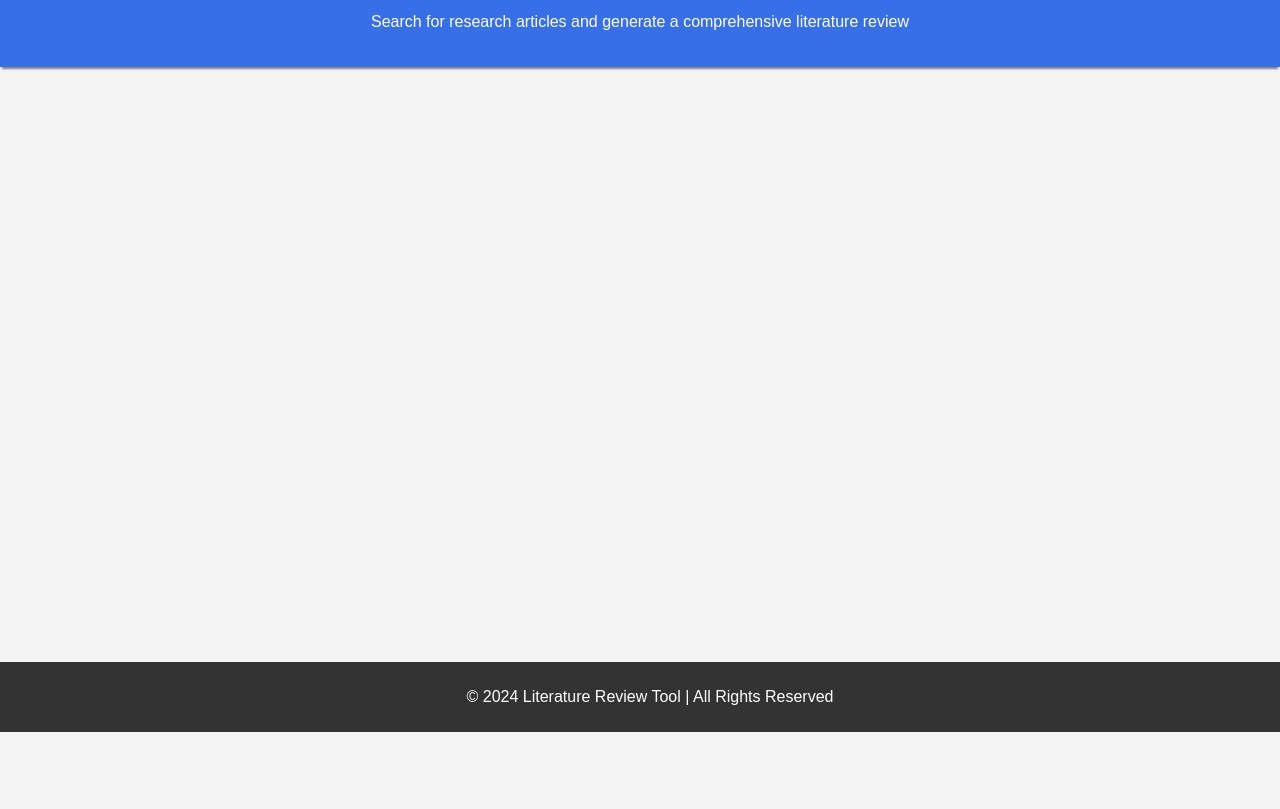
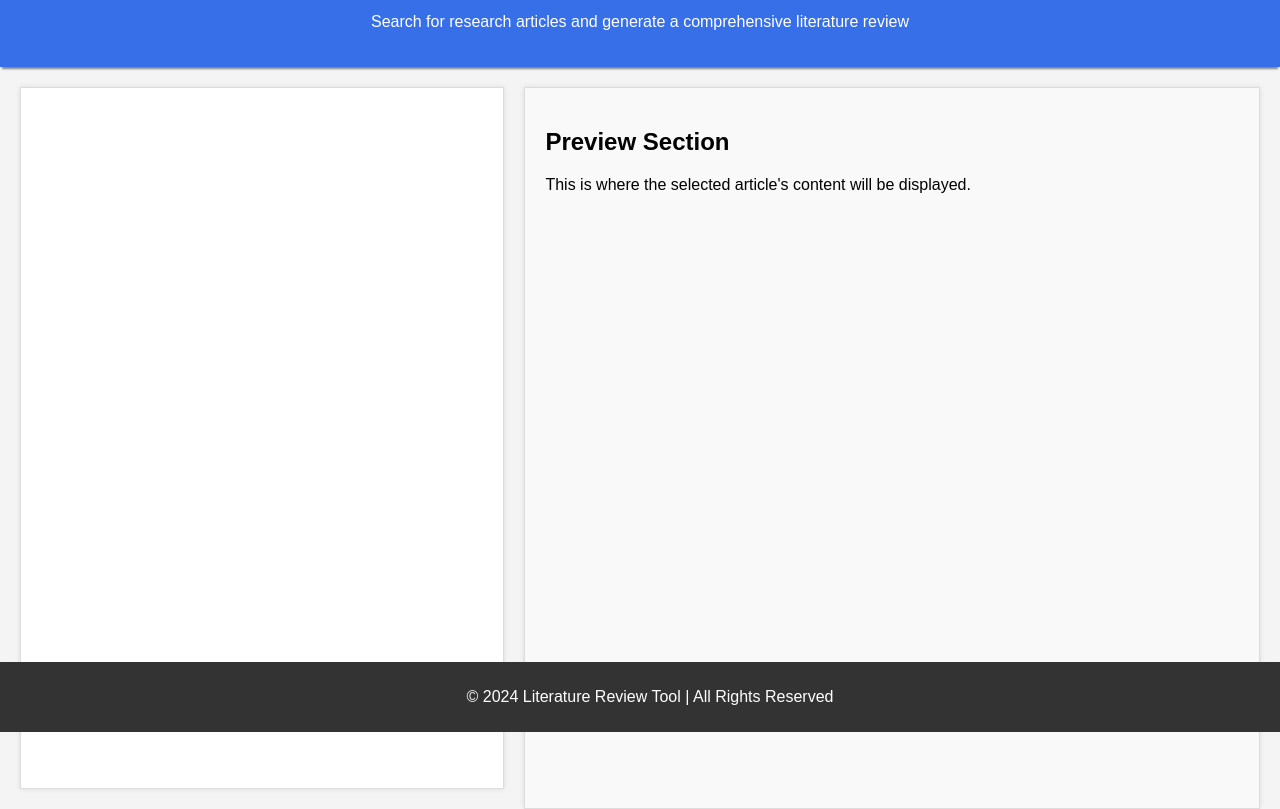
Before and after one commit to zahrakhan010/search-engine-demo, a plain HTML site: page index.html in a window 1280 px wide. Shown: the part 68-877 px from the top of the page. Before the commit the page ends 800 px from the top, so only its background shows below. Drawn offline with Linux system fonts and the light colour scheme; a script that the page names is missing.

Commit message:
Update index.html

```diff
--- a/index.html
+++ b/index.html
@@ -1,5 +1,6 @@
 <!DOCTYPE html>
 <html lang="en">
+
 <head>
     <meta charset="UTF-8">
     <meta name="viewport" content="width=device-width, initial-scale=1.0">
@@ -12,6 +13,7 @@
             margin: 0;
             padding: 0;
         }
+
         header {
             background-color: #376fe9;
             color: white;
@@ -19,20 +21,45 @@
             text-align: center;
             box-shadow: 0 4px 2px -2px gray;
         }
+
         h1 {
             margin: 0;
             font-size: 2.5em;
         }
+
         main {
+            display: flex;
             padding: 20px;
+            height: calc(100vh - 120px); /* Adjust for header and footer */
         }
-        #searchBox {
-            margin: 30px 0;
+
+        #searchResults {
+            width: 40%;
+            max-width: 40%;
+            margin-right: 20px;
+            height: 100%;
+            border: 1px solid #ddd;
+            background-color: white;
+            overflow-y: auto;
+            box-shadow: 0 0 5px rgba(0, 0, 0, 0.1);
+            padding: 10px;
         }
-        #results {
-            display: none;
-            margin-top: 30px;
+
+        #preview {
+            width: 60%;
+            max-width: 60%;
+            height: 100%;
+            border: 1px solid #ddd;
+            background-color: #f9f9f9;
+            padding: 20px;
+            box-shadow: 0 0 5px rgba(0, 0, 0, 0.1);
+            overflow-y: auto;
         }
+
+        .gcse-search {
+            margin-bottom: 20px;
+        }
+
         footer {
             text-align: center;
             padding: 10px;
@@ -44,6 +71,7 @@
         }
     </style>
 </head>
+
 <body>
 
     <header>
@@ -52,11 +80,18 @@
     </header>
 
     <main>
-        <div id="searchBox">
+        <!-- Search Results Column -->
+        <div id="searchResults">
             <div class="gcse-search"></div>
+            <div id="results" class="gcse-searchresults-only"></div>
         </div>
 
-        <div id="results" class="gcse-searchresults-only"></div>
+        <!-- Preview Column -->
+        <div id="preview">
+            <h2>Preview Section</h2>
+            <p>This is where the selected article's content will be displayed.</p>
+            <!-- Add more content here based on your logic -->
+        </div>
     </main>
 
     <footer>
@@ -76,4 +111,5 @@
     </script>
 
 </body>
+
 </html>
```
